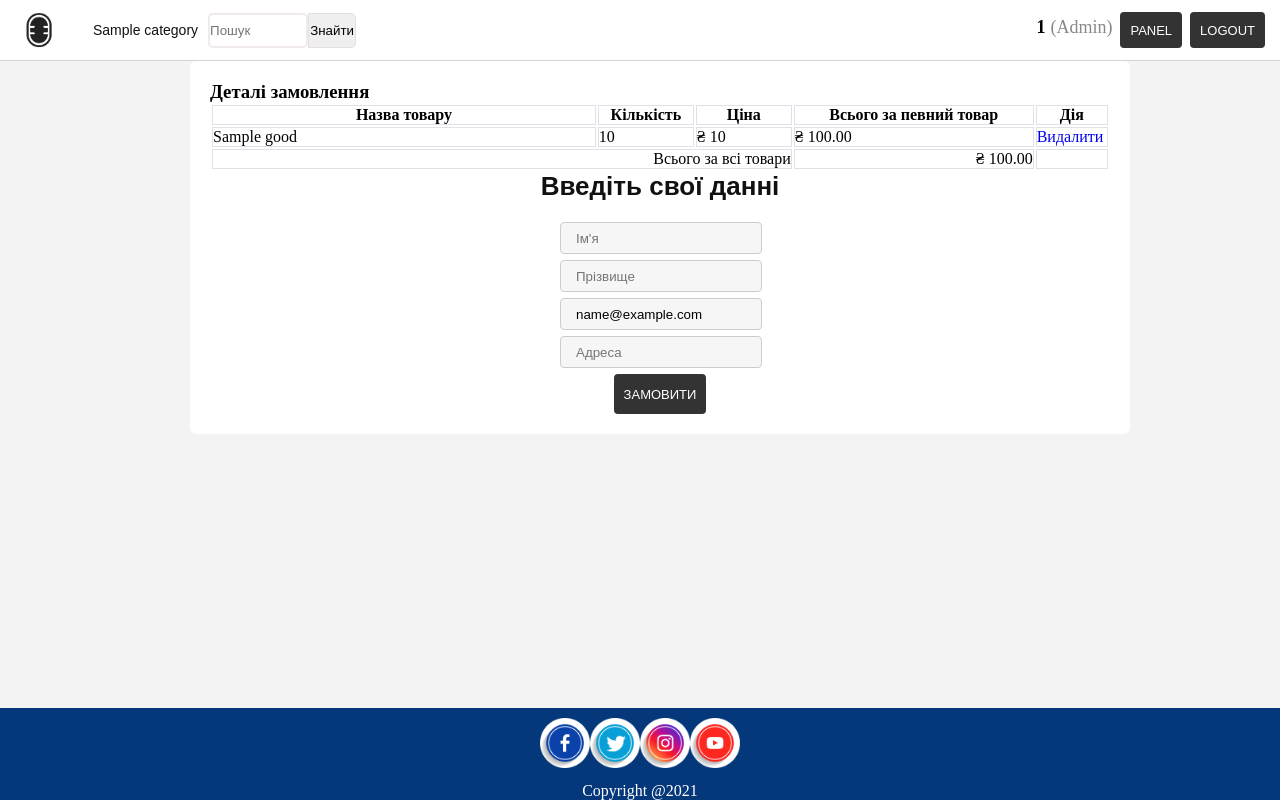
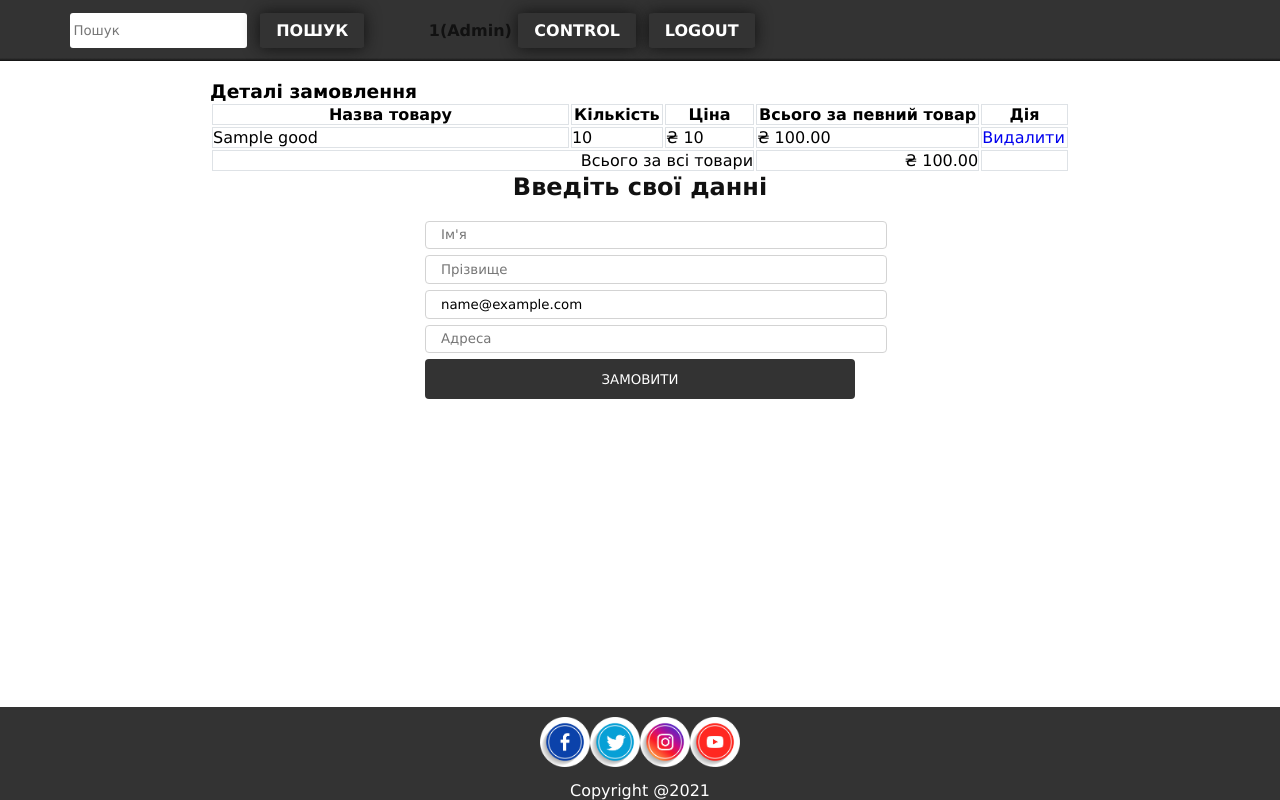
Before and after one commit to DenTheGreat/PHP_Shop, a PHP site: page /site/basket.php in a window 1280 px wide. Run offline with PHP 8.4, Linux system fonts and the light colour scheme; the visitor is signed in with stand-in values (Sample User, id 1); tables that the repository leaves empty or names only in its code hold one stand-in row (values such as "Sample post").

Commit message:
reworked header

```diff
--- a/header.php
+++ b/header.php
@@ -7,17 +7,14 @@ header('Cache-Control: max-age=900');
 <html>
   <head>
     <meta charset="utf-8">
-    <meta name="description" content="This is an example of a meta description. This will often show up in search results.">
+    <meta name="description" content="Den's Great Online Store">
     <meta name=viewport content="width=device-width, initial-scale=1">
-    <title></title>
+    <title>Магазин</title>
     <link rel="stylesheet" href="includes/style.css">
   </head>
   <body>
 <header>
-      <nav class="nav-header-main">
-        <a class="header-logo" href="index.php">
-          <img src="img/logo.png">
-        </a>
+    <!--
 <ul class="menu">
            <?php
            $categories = get_category();
@@ -33,36 +30,43 @@ header('Cache-Control: max-age=900');
                  </ul>
                </li>
                  <?php endforeach ?>
-           <div class="search-input">
-          <form method="POST" action="search.php" class="search-input">
-      <input type="search" placeholder="Пошук" name="title" class="search" required>
-      <button type="submit" class="searchButton" style="text-align: center;">Знайти</button>
+
+
+ -->
+    <div class="search">
+
+               <form method="POST" action="search.php" >
+               <input type="search" placeholder="Пошук" name="title" required>
+               <button type="submit">Пошук</button>
                </form>
     </div>
-      </nav>
 
-      <div class="header-login">
-
+    <div class="login">
    <?php
           if (!isset($_SESSION['id'])) {
-          echo '<form action="includes/login.inc.php" method="post">
+            echo '
+            <form action="includes/login.inc.php" method="post">
               <input type="text" name="mailuid" placeholder="E-mail/Username">
               <input type="password" name="pwd" placeholder="Password">
-            <button type="submit" name="login-submit">Login</button>
+              <button type="submit" name="login-submit">Увійти</button>
+              <a href="signup.php">Реєстрація</a>
             </form>
-          <a href="signup.php" class="header-signup">Signup</a>';
+             ';
           }
-        else if ( $_SESSION['auth'] == true /*and $_SESSION['stat'] == 10*/) {
-          echo '<strong><div class="user-name">'.$_SESSION['uid'].'</div></strong>';
-        if($_SESSION['stat'] == 10){  echo '<div class="user-grand"> (Admin)</div>';}
-         echo '<form action="adm.panel.php" method="post">
-            <button type="submit" name="login-submit">Panel</button>
-          </form>';
-          echo '<form action="includes/logout.inc.php" method="post">
+          else if ( $_SESSION['auth'] == true ) {
+            echo '<div class="username">'.$_SESSION['uid'].'</div>';
+          if($_SESSION['stat'] == 10){
+          echo '<div class="username">(Admin)</div>
+           <a href="adm.panel.php">Control</a>
+          ';}
+            echo '
+            <form action="includes/logout.inc.php" method="post">
               <button type="submit" name="login-submit">Logout</button>
-          </form>';
+            </form>
+             ';
           }
           ?>
 
 </div>
+
 </header>
--- a/includes/style.css
+++ b/includes/style.css
@@ -1,11 +1,20 @@
 html, body {
     min-height: 100vh;
+    --main-bg-color: #333;
+    --sec-bg-color: #FFF;
+    --secsh-bg-color: #d3d3d3; /*slightly darker than sec-bg-color */
+    --tret-bg-color: #111; /*darker than main-bg-color, but could be anything else*/
 }
 
 * {
     margin: 0;
     padding: 0;
     text-decoration: none;
+    font-family: Verdana, Arial, Helvetica, sans-serif;
+}
+
+input:focus {
+    outline: none
 }
 
 button {
@@ -13,9 +22,10 @@ button {
 }
 
 body {
-	background-color: #F3F3F3;
+    background-color: var(--sec-bg-color);
     display: flex;
     flex-direction: column;
+    max-width: 100%;
 }
 
 .wrapper-main {
@@ -24,128 +34,94 @@ body {
 }
 
 header {
-	width: calc(100% - 30px);
-	height: 60px;
-	padding: 0 15px;
-	background-color: #FFF;
-	display: flex;
-	flex-direction: row;
-	justify-content: space-between;
-	align-items: center;
-	border-bottom: 1px solid lightgrey;
-}
-
-.nav-header-main {
-	height: 80%;
+    width: 100%;
+    min-height: 3vh;
+    max-height: 30vh;
+    background: var(--main-bg-color);
+    background: linear-gradient(0deg, var(--tret-bg-color) 0%, var(--main-bg-color) 5%);
+    padding: 1% 0 1%;
+    margin: 0 auto;
     display: flex;
     flex-direction: row;
 }
 
-.header-logo {
-	width: 48px;
-	padding-right: 20px;
+.search {
+    display: flex;
+    flex-direction: row;
+    margin: 0 5% 0 5%;
+
 }
 
-.nav-header-main img {
+.login {
     height: 100%;
+    display: flex;
+    flex-direction: row;
+
+
 }
 
-.nav-header-main ul li {
-	list-style: none;
+.login form,
+.search form{
     height: 100%;
+    display: inherit;
 }
 
-.nav-header-main ul li a {
-	display: block;
-	height: 100%;
-	padding: 0 10px;
-	border-radius: 6px;
-	line-height: 48px;
-	font-family: arial;
-	font-size: 14px;
-	color: #111;
+.login form > input,
+.search input{
+    padding: 1%;
+    border: none;
+    border-radius: 3px;
+    background-color: var(--sec-bg-color);
+    margin: 0 0.5vw 0;
 }
 
-.header-login {
-	height: 60%;
-	display: flex;
-	flex-direction: row;
+.login a,
+.login button,
+.search button{
+    padding: 0.5em 1em 0.5em;
+    box-shadow: 0 0 1em var(--tret-bg-color);
+    border: none;
+    border-radius: 5%;
+    background-color: var(--main-bg-color);
+    margin: 0 0.5vw 0;
+    color: var(--sec-bg-color);
+    text-transform: uppercase;
+    text-align: center;
+    font-weight: bold;
+    font-size: 1em;
 }
 
-.header-login img {
-	height: 20px;
-	width: 20px;
+.login:last-child {
 }
 
-.header-login form {
-	height: 100%;
+.login a:hover,
+.login button:hover,
+.search button:hover{
+    background-color: var(--sec-bg-color);
+    color: var(--main-bg-color);
+    box-shadow: 0 0 1em var(--secsh-bg-color);
 }
 
-.header-login form input {
-	height: 100%;
-	width: 160px;
-	padding: 0 15px;
-	border: none;
-	border-radius: 4px;
-	background-color: #F6F6F6;
-	float: left;
-	margin-left: 8px;
-	font-family: arial;
-}
-
-
-.header-login form button {
-	height: 100%;
-	padding: 0 10px;
-	border: none;
-	border-radius: 4px;
-	background-color: #333;
-	margin-left: 8px;
-	font-family: arial;
-	font-size: 13px;
-	color: #FFF;
-	text-transform: uppercase;
-	text-align: center;
-}
-
-.header-signup {
-	height: 100%;
-	width: 70px;
-	padding: 0 6px;
-	border: none;
-	border-radius: 4px;
-	margin-left: 8px;
-	font-family: arial;
-	font-size: 13px;
-	line-height: 36px;
-	color: #111;
-	text-transform: uppercase;
-	text-align: center;
-}
 
 main {
     flex-grow: 1;
 }
 
 .section-default {
-	width: 100%;
+    max-width: 100%;
     padding: 20px;
     border-radius: 6px;
-	background-color: #FFF;
+    background-color: var(--sec-bg-color);
 }
 
 .login-status {
     text-align: center;
-	font-size: 26px;
-	font-family: arial;
-	color: #111;
+    color: var(--tret-bg-color);
 }
 
 h1 {
     text-align: center;
-	font-size: 26px;
-	font-family: arial;
-	color: #111;
+    color: var(--tret-bg-color);
 }
 
 /* signup.php */
@@ -153,141 +129,103 @@ h1 {
 .form-signup {
     margin: 0 auto;
     padding-top: 20px;
-	width: 200px;
+    width: 50%;
+
 }
 
 .form-signup input {
-	width: calc(100% - 30px);
-	height: 30px;
+    width: 100%;
     padding: 0 15px;
     margin-bottom: 6px;
-	border: 1px solid #CCC;
+    border: 1px solid var(--secsh-bg-color);
     border-radius: 4px;
-	background-color: #F6F6F6;
+    background-color: var(--sec-bg-color);
     float: left;
-	font-family: arial;
+    height: 2em;
 }
 
 .form-signup button {
     display: block;
-	height: 40px;
-	padding: 0 10px;
-	margin: 0 auto;
+    height: 3em;
+    width: 100%;
+    margin: auto;
     border: none;
     border-radius: 4px;
-	background-color: #333;
-	font-family: arial;
-	font-size: 13px;
-	color: #FFF;
+    background-color: var(--main-bg-color);
+    color: var(--sec-bg-color);
     text-transform: uppercase;
     text-align: center;
+    box-shadow: none;
+
+}
+
+.form-signup button:hover {
+    color: var(--main-bg-color);
+    background: var(--sec-bg-color);
+/ / box-shadow: 0 0 1 em var(--main-bg-color);
+    outline: solid;
 }
 
 .signuperror {
     padding-top: 14px;
-	font-family: arial;
-	font-size: 16px;
     color: red;
     text-align: center;
 }
 
 .signupsuccess {
     padding-top: 14px;
-	font-family: arial;
-	font-size: 16px;
-	color: green;
+    color: var(--main-bg-color);
     text-align: center;
 }
 
-.user-name {
-	text-align: center;
-	font-size: 18px;
-	margin-top: 5px;
-	margin-right: 5px;
-}
-
-.user-grand {
-	text-align: center;
-	font-size: 18px;
-	margin-top: 5px;
-	color: #888;
+.username {
+    align-self: center;
+    color: var(--tret-bg-color);
+    font-size: 1em;
+    font-weight: bold;
 
 }
 
 /*-----------------Navigation menu-----------------*/
 
-.header-logo1 {
-	padding-right: 20px;
-}
-
-.nav-header-main1 img {
-	height: 100%;
-}
-
-
-.nav-header-main1 ul li {
-	list-style: none;
-
-}
-
-.nav-header-main1 {
-	display: block;
-	height: 100%;
-	padding: 0 10px;
-	border-radius: 6px;
-	line-height: 28px;
-	font-family: arial;
-	font-size: 16px;
-	color: #111;
-	text-align: center;
-}
 
 .menu ul li a {
     text-decoration: none;
-	color: #333;
+    color: var(--main-bg-color);
     line-height: 28px;
 }
 
 .menu a:hover {
-	color: #333;
-	text-shadow: 1px 1px 2px black, 0 0 1em white;
+    color: var(--main-bg-color);
+    text-shadow: 1px 1px 2px var(--tret-bg-color), 0 0 1em var(--sec-bg-color);
 }
 
 .menu li:hover {
-	border-bottom: 5px solid #333;
-	color: #FFF;
+    border-bottom: 5px solid var(--main-bg-color);
+    color: var(--sec-bg-color);
 }
 
-.menu > li {
+.menu li {
     display: inline-block;
-	position: relative;
 }
 
 .menu > li > a {
-	position: relative;
     text-decoration: none;
-	color: #333;
+    color: var(--main-bg-color);
 }
 
 .menu > li > a:before {
-	content: "";
-	position: absolute;
-	z-index: 5;
-	left: 50%;
-	top: 100%;
-	width: 10px;
-	height: 10px;
-	background: white;
+    background: var(--sec-bg-color);
     border-radius: 50%;
     transform: translate(-50%, 20px);
     opacity: 0;
     transition: .3s;
 }
 
-.menu li:hover a:before {
+.menu li:hover,
+.menu a:before {
     transform: translate(-50%, 0);
-	color: #DC143C;
-	border-bottom: 5px solid #DC143C;
+    cursor: pointer;
 }
 
 .submenu {
@@ -320,107 +258,10 @@ h1 {
 }
 
 /*-----------------Navigation menu-----------------*/
-/*-----------------Search--------------------------*/
-.search-input {
-	height: 60%;
-	display: flex;
-	margin-top: 8px;
-	float: right;
-}
 
-.search {
-	display: flex;
-	justify-content: space-around;
-	border: 2px solid rgba(207, 186, 186, 0.3);
-	height: 35px;
-	border-radius: 5px;
-	outline: none;
-	align-self: center;
-}
-
-.searchButton {
-	width: 48px;
-	height: 35px;
-	align-self: center;
-	border: 1px solid rgba(207, 186, 186, 0.3);
-	border-radius: 0 5px 5px 0;
-	cursor: pointer;
-}
-
-.searchButton:hover {
-	text-shadow: 2px 4px 3px rgba(0, 0, 0, 0.3);
-	transition: all 0.5s;
-}
-
-@media screen and (min-width: 720px) {
-	.search-input {
-		height: 60%;
-		display: flex;
-		margin-top: 8px;
-		float: right;
-	}
-
-	.search {
-		display: flex;
-		justify-content: space-around;
-		border: 2px solid rgba(207, 186, 186, 0.3);
-		height: 35px;
-		width: 100px;
-		border-radius: 5px;
-		outline: none;
-		align-self: center;
-	}
-
-
-	.search-input {
-		height: 60%;
-		display: flex;
-		margin-top: 8px;
-		float: right;
-	}
-
-	.search {
-		display: flex;
-		justify-content: space-around;
-		border: 2px solid rgba(207, 186, 186, 0.3);
-		height: 35px;
-		border-radius: 5px;
-		outline: none;
-		align-self: center;
-	}
-
-	.searchButton {
-		width: 48px;
-		height: 35px;
-		align-self: center;
-		border: 1px solid rgba(207, 186, 186, 0.3);
-		border-radius: 0 5px 5px 0;
-		cursor: pointer;
-	}
-
-	.searchButton:hover {
-		text-shadow: 2px 4px 3px rgba(0, 0, 0, 0.3);
-		transition: all 0.5s;
-		width: 48px;
-		height: 35px;
-		align-self: center;
-		border: 1px solid rgba(207, 186, 186, 0.3);
-		border-radius: 0 5px 5px 0;
-		cursor: pointer;
-	}
-
-	.searchButton:hover {
-		text-shadow: 2px 4px 3px rgba(0, 0, 0, 0.3);
-		transition: all 0.5s;
-	}
-
-}
-
-/*--------------------Search---------------------*/
 /*--------------------Slider---------------------*/
 .slider-div {
-	border-bottom: 1px solid lightgrey;
-
+    border-bottom: 1px solid var(--sec-bg-color);
 }
 
 .slider {
@@ -515,69 +355,16 @@ h1 {
 .content {
     display: flex;
     width: 100%;
-	font-family: Arial;
-	color: grey;
-	border-bottom: 1px solid lightgrey;
-}
-
-.warranty {
-	width: 400px;
-	margin: 20px;
-	float: left;
-	margin-left: 200px;
-	text-align: left;
-
-}
-
-.warranty a {
-	text-align: left;
-	color: royalblue;
-	text-decoration: none;
-}
-
-.warranty a:hover {
-	color: orange;
-}
-
-.about {
-	width: 350px;
-	margin: 20px;
-	float: left;
-	margin-left: 200px;
-}
-
-.about a {
-	text-align: left;
-	color: royalblue;
-	text-decoration: none;
-}
-
-.about a:hover {
-	color: orange;
-}
-
-.about_str {
-	margin-left: 20px;
-	margin-right: 20px;
-}
-
-.warranty_str {
-	height: 70%;
-	margin-left: 20px;
-	margin-right: 20px;
-}
-
-.usr_str {
-	margin-left: 20px;
-	margin-right: 20px;
+    color: var(--main-bg-color);;
+    border-bottom: 1px solid var(--sec-bg-color);;
 }
 
 /*-----------------Content-----------------*/
 /*-----------------Footer------------------*/
 footer {
-	background-color: #05377b;
+    background: var(--main-bg-color);
     flex-grow: 0;
-	color: #ffff;
+    color: var(--sec-bg-color);
 }
 
 .socials {
--- a/index.php
+++ b/index.php
@@ -7,7 +7,7 @@
     <div class="slider">
         <div class="slider__wrapper">
          <div class="slider__item">
-            <div style="background: aqua;"><a href="goods.php?id=33"><img src="img/logo.png"></a></div>
+            <div><a href="goods.php?id=33"><img src="img/logo.png"></a></div>
           </div>
         </div>
         <a class="slider__control slider__control_left" href="#" role="button"></a>
```
Also changed, not shown: other parts of includes/style.css (+34 -116 lines), includes/dbh.inc.php (+24 -20 lines), img/logo.png. Lines whose indentation alone changed are shown as unchanged.
